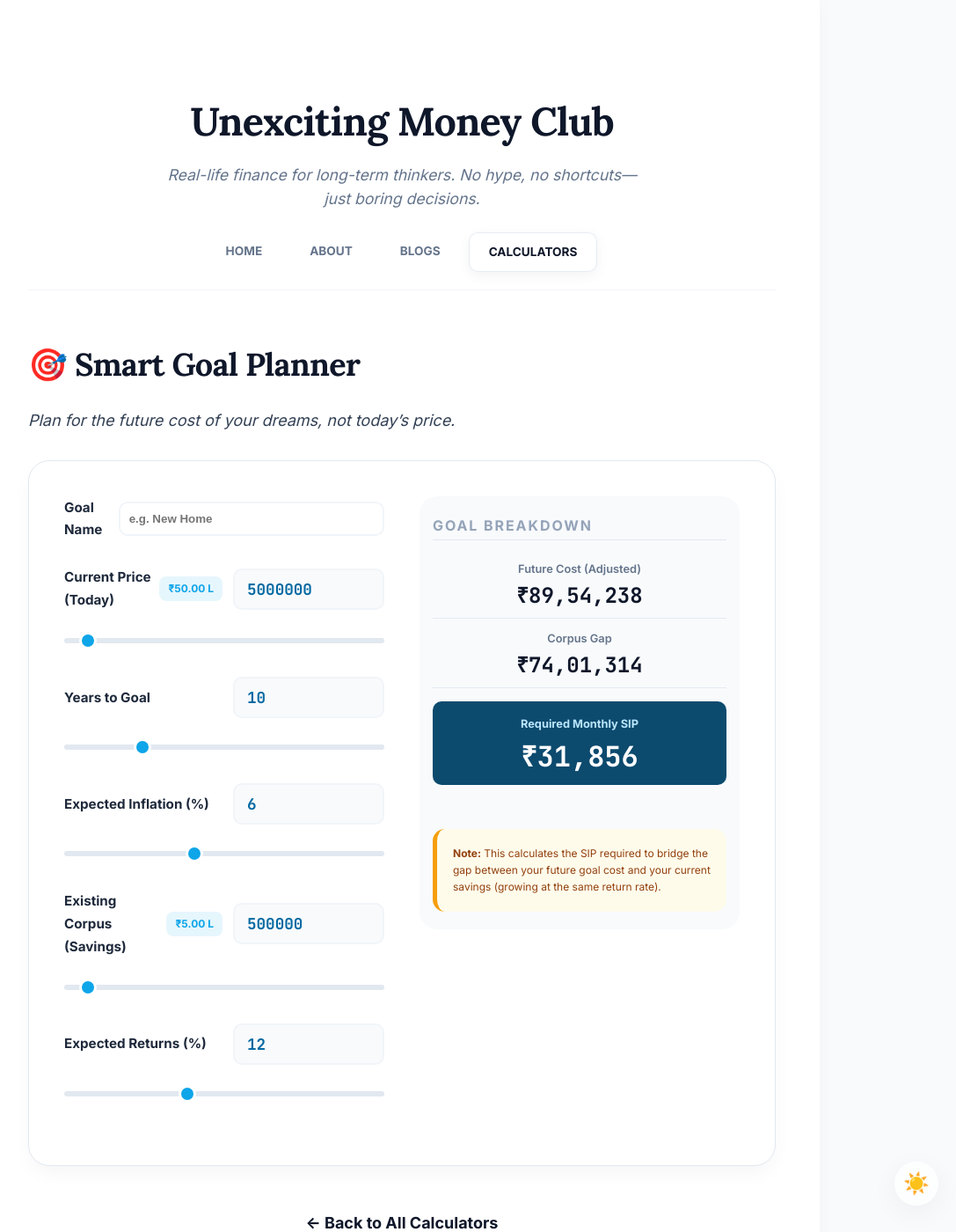
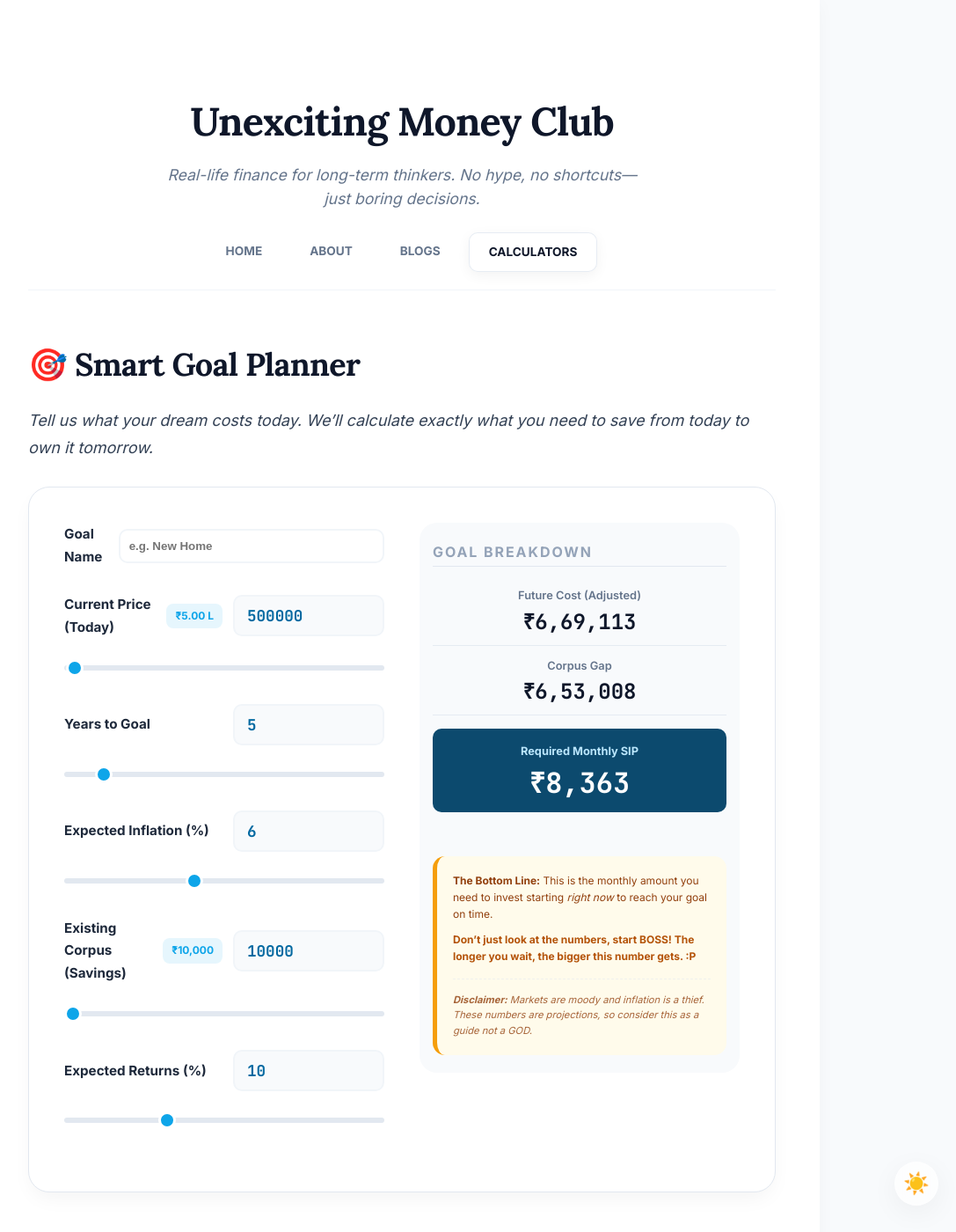
Before and after one commit to HarieshMK/HarieshMK.github.io, a Jekyll site: the page built from calculators/goal-planner.md, in a window 1280 px wide and 1400 px high. Shown: the whole window at 88% size, without its empty margins (183-1270 px from the left). Built offline with Jekyll 4.4.1, drawn with Linux system fonts in a browser that asks for light colours.

Commit message:
Update goal-planner.md

```diff
--- a/calculators/goal-planner.md
+++ b/calculators/goal-planner.md
@@ -5,12 +5,12 @@ permalink: /calculators/goal-planner/
 ---
 
 # 🎯 Smart Goal Planner
-*Plan for the future cost of your dreams, not today's price.*
+*Tell us what your dream costs today. We’ll calculate exactly what you need to save from today to own it tomorrow.*
 
 <div class="calculator-container">
   <div class="calc-inputs">
 
-    <div class="input-group">
+   <div class="input-group">
       <div class="label-row">
         <label>Goal Name</label>
         <input type="text" id="goal-name" placeholder="e.g. New Home" style="width: 100%; padding: 10px; border: 2px solid #f1f5f9; border-radius: 10px; font-weight: 600;">
@@ -21,20 +21,20 @@ permalink: /calculators/goal-planner/
   <div class="label-row">
     <label>Current Price (Today)</label>
     <span id="current-price-words" class="word-preview">₹0</span>
-    <input type="number" id="current-price" value="5000000">
+    <input type="number" id="current-price" value="500000">
   </div>
-  <input type="range" id="current-price-slider" class="slider" min="100000" max="100000000" step="100000" value="5000000">
+  <input type="range" id="current-price-slider" class="slider" min="10000" max="100000000" step="10000" value="500000">
 </div>
 
-    <div class="input-group">
+  <div class="input-group">
       <div class="label-row">
         <label>Years to Goal</label>
-        <input type="number" id="goal-years" value="10">
+        <input type="number" id="goal-years" value="5">
       </div>
-      <input type="range" id="goal-years-slider" class="slider" min="1" max="40" value="10">
+      <input type="range" id="goal-years-slider" class="slider" min="1" max="40" value="5">
     </div>
 
-    <div class="input-group">
+  <div class="input-group">
       <div class="label-row">
         <label>Expected Inflation (%)</label>
         <input type="number" id="goal-inflation" value="6">
@@ -46,17 +46,17 @@ permalink: /calculators/goal-planner/
   <div class="label-row">
     <label>Existing Corpus (Savings)</label>
     <span id="existing-corpus-words" class="word-preview">₹0</span>
-    <input type="number" id="existing-corpus" value="500000">
+    <input type="number" id="existing-corpus" value="10000">
   </div>
-  <input type="range" id="existing-corpus-slider" class="slider" min="0" max="10000000" step="50000" value="500000">
+  <input type="range" id="existing-corpus-slider" class="slider" min="0" max="10000000" step="5000" value="10000">
 </div>
 
-    <div class="input-group">
+   <div class="input-group">
       <div class="label-row">
         <label>Expected Returns (%)</label>
-        <input type="number" id="goal-returns" value="12">
+        <input type="number" id="goal-returns" value="10">
       </div>
-      <input type="range" id="goal-returns-slider" class="slider" min="1" max="30" step="0.5" value="12">
+      <input type="range" id="goal-returns-slider" class="slider" min="1" max="30" step="0.5" value="10">
     </div>
 
   </div>
@@ -64,24 +64,34 @@ permalink: /calculators/goal-planner/
   <div class="calc-results">
     <div class="input-header">Goal Breakdown</div>
 
-    <div class="result-item">
+  <div class="result-item">
       <span>Future Cost (Adjusted)</span>
       <strong id="future-cost">₹0</strong>
     </div>
 
-    <div class="result-item">
+  <div class="result-item">
       <span>Corpus Gap</span>
       <strong id="corpus-gap">₹0</strong>
     </div>
 
-    <div class="result-item highlight">
+   <div class="result-item highlight">
       <span>Required Monthly SIP</span>
       <strong id="required-sip">₹0</strong>
     </div>
 
-    <div class="calc-disclaimer">
-      <p><strong>Note:</strong> This calculates the SIP required to bridge the gap between your future goal cost and your current savings (growing at the same return rate).</p>
-    </div>
+ <div class="calc-disclaimer">
+  <p><strong>The Bottom Line:</strong> This is the monthly amount you need to invest starting <em>right now</em> to reach your goal on time.</p>
+
+  <p style="margin-top: 10px; font-weight: 800; color: #b45309;">
+    Don’t just look at the numbers, start BOSS! The longer you wait, the bigger this number gets. :P
+  </p>
+
+  <hr style="margin: 15px 0; border: 0; border-top: 1px dashed rgba(146, 64, 14, 0.3);">
+
+  <p style="font-size: 0.7rem; opacity: 0.8; font-style: italic;">
+    <strong>Disclaimer:</strong> Markets are moody and inflation is a thief. These numbers are projections, so consider this as a guide not a GOD.
+  </p>
+</div>
   </div>
 </div>
 
```
